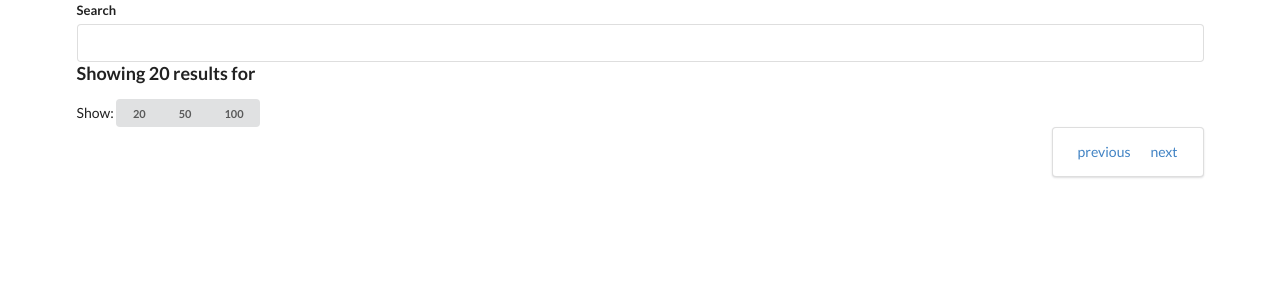
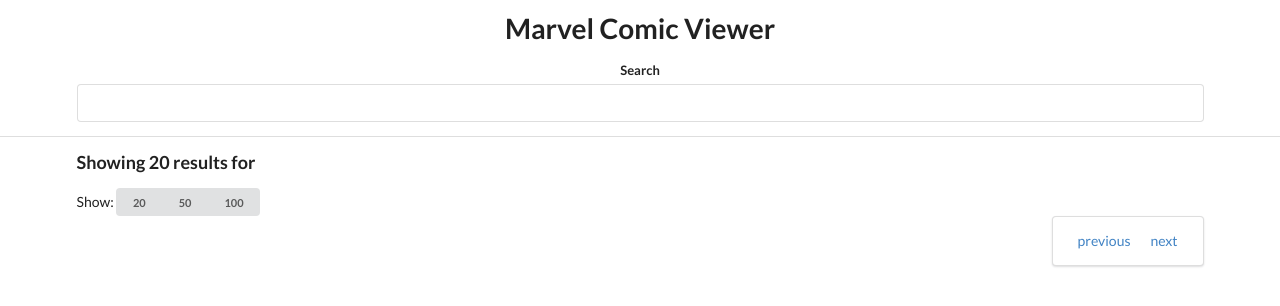
Before and after one commit to ThankYouJim/mahvel, a React (Create React App) app: page / in a window 1280 px wide. Shown: the top 306 px of the page. Built offline with nearby package versions, Linux system fonts and the light colour scheme.

Commit message:
attach to head

```diff
--- a/src/component/App.js
+++ b/src/component/App.js
@@ -100,11 +100,14 @@
         // }
         this.setState({
             cache: cache,
-			pages: Math.ceil(total/this.state.limit)
+            pages: Math.ceil(total / this.state.limit)
         });
     }
 
-	loadResponse = async(form={term:''}) => {
+    // Bugs: searching using keyword will not load the correct batch, and shows total results of cache
+    // The filter and cache might be getting duplicated somewherer and the console is complaining about keys
+    loadResponse = async (form = { term: '' }) => {
+        // To activate the loader
         this.setState({ loading: true });
 
         const term = form.term;
@@ -112,16 +115,17 @@
 
         // cache the comics if no request has been called yet
         if (this.state.cache === undefined || this.state.cache.length === 0) {
+            console.log("Making cache!");
             this.cacheComics();
         }
 
-		// if user has input a search term, update the filter-cache, term, and pages
+        //if user has input a search term, update the filter-cache, term, and pages
         if (term !== '') {
             const filter = filterList(term, this.state.cache);
             this.setState({
                 filter: filter,
                 term: term,
-				pages: Math.ceil(filter.length()/this.state.limit)
+                pages: Math.ceil(filter.length / this.state.limit)
             })
         }
         // clean up the search result cache
@@ -129,10 +133,10 @@
             this.setState({
                 filter: [],
                 term: '',
-				pages: Math.ceil(this.state.cache.length/this.state.limit)
+                pages: Math.ceil(this.state.cache.length / this.state.limit)
             })
         }
-		this.setState({ loading: false });	// finally, set loading to false to stop the loading animation
+        //this.setState({ loading: false });	// finally, set loading to false to stop the loading animation
 
         // TODO: add for character, creator etc
         // await axios.all(	cacheComics()])
@@ -161,6 +165,7 @@
     renderContent() {
         let message;
         let buffer;
+        // if user has input a search term
         if (this.state.term && this.state.filter.length > 0) {
             buffer = this.state.filter;
         }
@@ -182,9 +187,9 @@
                 <div className="showN">
                     <label>Show: </label>
                     <div className="ui buttons mini">
-							<button className="ui button" onClick={e=>this.changeLimit(20)}>20</button>
-							<button className="ui button" onClick={e=>this.changeLimit(50)}>50</button>
-							<button className="ui button" onClick={e=>this.changeLimit(100)}>100</button>
+                        <button className="ui button" onClick={e => this.changeLimit(20)}>20</button>
+                        <button className="ui button" onClick={e => this.changeLimit(50)}>50</button>
+                        <button className="ui button" onClick={e => this.changeLimit(100)}>100</button>
                     </div>
                 </div>
 
@@ -215,13 +220,22 @@
 
     render() {
         return (
+            <div className="pusher">
+                <div className="ui vertical stripe masthead center aligned segment">
                     <div className="ui container">
-				<SearchBar onSubmit={this.loadResponse}/>
-				{this.loading("Searching...")}
+                        <h1 className="ui header">Marvel Comic Viewer</h1>
+                        <SearchBar onSubmit={this.loadResponse} />
+                    </div>
+                </div>
+                <div className="ui vertical stripe segment">
+                    <div className="ui container">
                         {this.renderContent()}
+                    </div>
+                </div>
             </div>
         );
     }
+
 }
 
 export default App;
```
Lines whose indentation alone changed are shown as unchanged.
